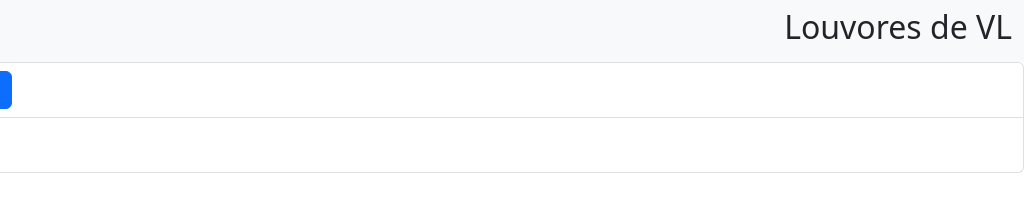
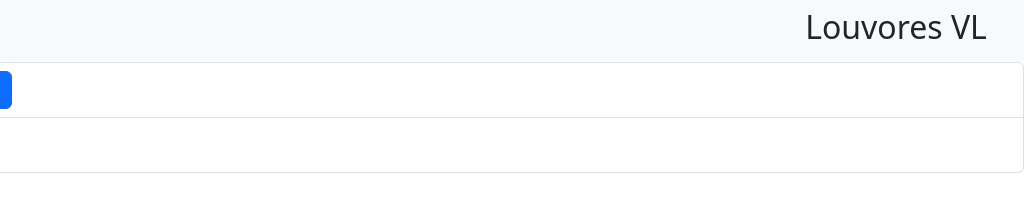
Before and after one commit to d-keys/praise, a plain HTML site: page index.html in a window 1280 px wide. Shown: the full height of the page, 256-1280 px from the left. Drawn offline with nearby package versions, Linux system fonts and the light colour scheme.

Commit message:
Atualização de nome da página topo

```diff
--- a/assets/css/style.css
+++ b/assets/css/style.css
@@ -0,0 +1,7 @@
+
+
+
+#topo {
+	position: relative;
+	left: -2%;
+}
--- a/index.html
+++ b/index.html
@@ -9,6 +9,8 @@
 		<meta http-equiv="X-UA-Compatible" />
 		<link rel="stylesheet" href="assets/css/style.css" />
 		<link href="https://cdn.jsdelivr.net/npm/bootstrap@5.2.3/dist/css/bootstrap.min.css" rel="stylesheet" integrity="sha384-rbsA2VBKQhggwzxH7pPCaAqO46MgnOM80zW1RWuH61DGLwZJEdK2Kadq2F9CUG65" crossorigin="anonymous">
+		<title>Louvores VL</title>
+		<link rel="shortcut icon"  href="assets/images/clef.png" type="image/png"/>
 	</head>
 	<body>
 
@@ -19,7 +21,7 @@
 <!-- Ícone criado por Freepik: -->
 <!-- https://www.flaticon.com/free-animated-icon/clef_8312299 -->
 <img src="assets/images/clef.png" alt="Logo" width="30" height="24" class="d-inline-block align-text-top">
-<h2>Louvores de VL</h2>
+<h2 id="topo">Louvores VL</h2>
 </div>
 </nav>
 
```
